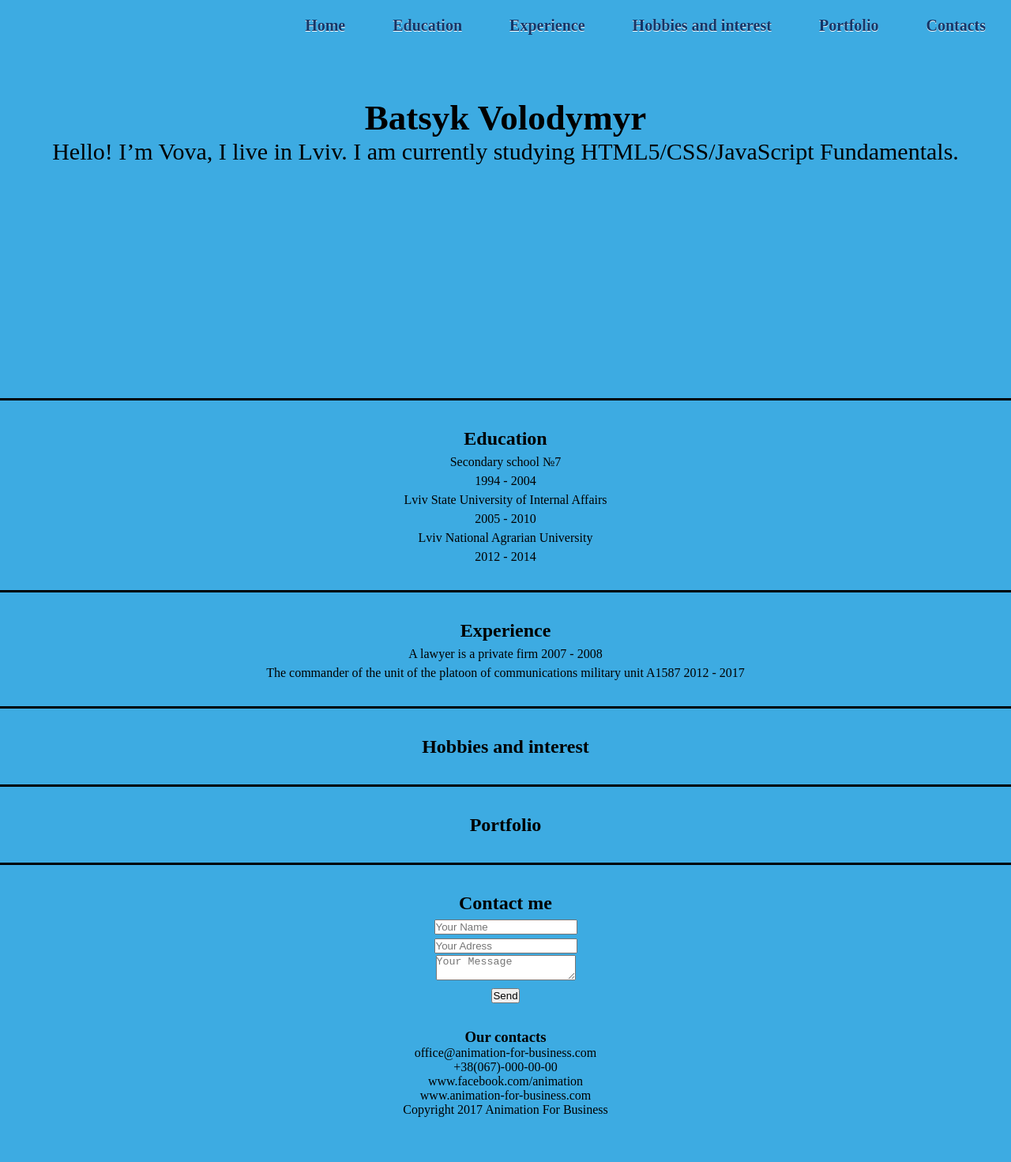
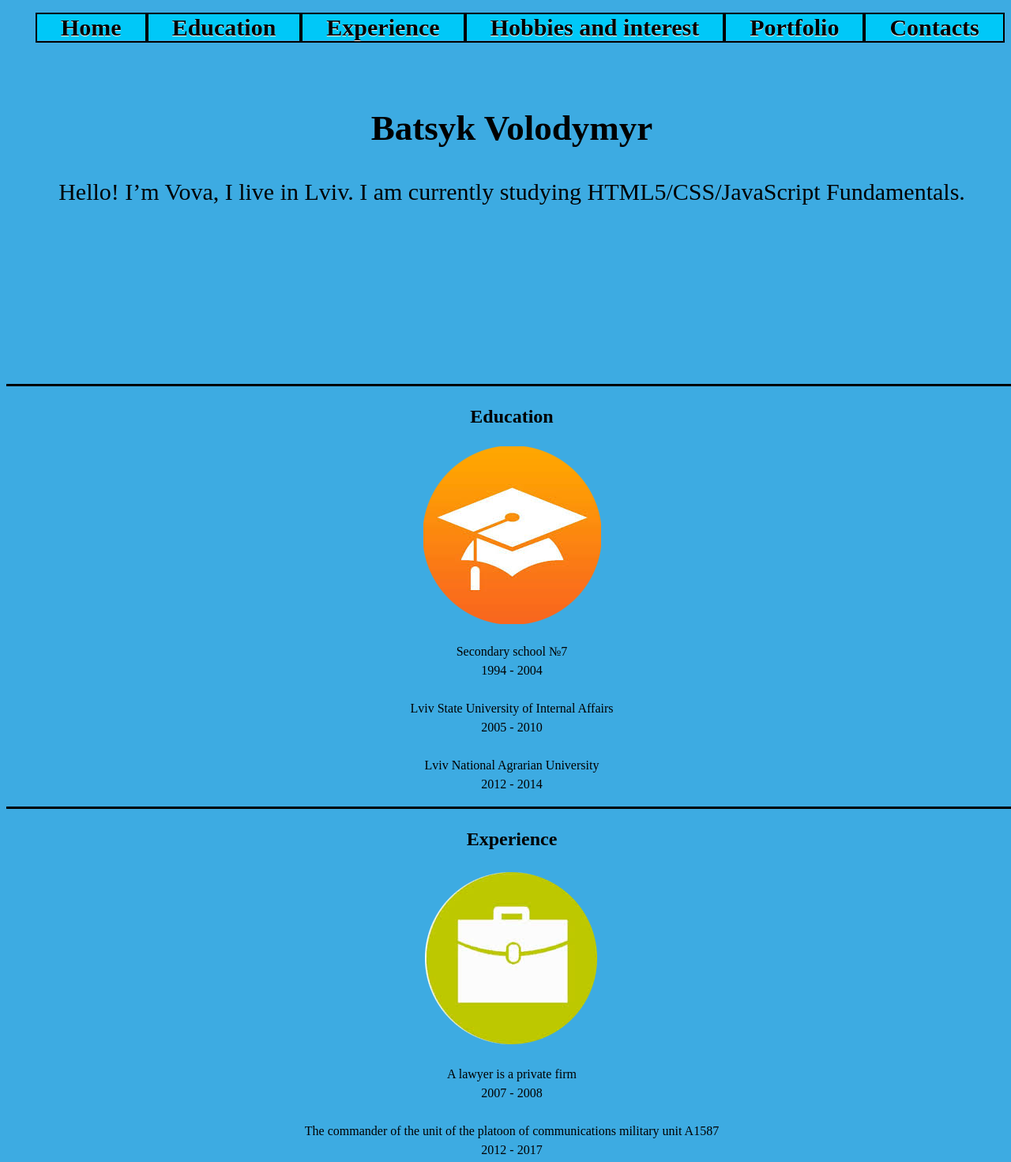
Before and after one commit to vovabatsyk/weather_cli, a plain HTML site: page index.html in a window 1280 px wide. Shown: the top 1471 px of the page at 79% size. Before the commit the page ends 1414 px from the top, so only its background shows below. Drawn offline with Linux system fonts and the light colour scheme.

Commit message:
“Initials”

```diff
--- a/css/index.css
+++ b/css/index.css
@@ -1,18 +1,12 @@
-*{
-	margin: 0;
-	padding: 0;
-}
-
 html,body {
 	width: 100%;
 	height: 100%;
 }
 
 body {
-	background-color:
-     #3dabe2
+	background-color: #3dabe2;
+}
 
-}
 header{
 	height:70px;
 	margin: 1px 1px 1px 1px;
@@ -20,64 +14,89 @@ header{
 }
 
 nav {
-	overflow: hidden;
-	float: right;
+	position: fixed;
+	top: 0;
+	right: 5px;
+	left: 5px;
+	overflow: hidden ;
 }
 
 nav li {
-	float:left;
+	border: solid 2px;
+	float: left;
 	list-style: none;
 }
+
 nav li a {
-	font-size: 20px;
+	font-size: 30px;
 	font-weight: bold;
 	text-decoration: none;
 	padding: 0 30px;
-	color: #143567;
+	color: black;
 	text-shadow: 0 1px 0 white;
+	background-color: #00c8f8;
 }
 
 nav li a:hover {
-	color: #a45f93;
+	background-color: #f6a2bf
 }
 
-main {
-text-align: center;
+ h2 {
+	text-align: center;
 }
 
 #home {
+	text-align: center;
 	font-size: 30px;
 	height:350px;
-	margin: 1px 1px 1px 1px;
-	padding: 30px;
 }
 
 #education {
+	text-align: center;
 	border-top-style: solid;
 	line-height: 1.5;
-	padding: 30px;
 }
 
 #experience {
+	text-align: center;
 	border-top-style: solid;
 	line-height: 1.5;
-	padding: 30px;
 }
 
 #hobbies {
+	text-align: center;
 	border-top-style: solid;
 	line-height: 1.5;
-	padding: 30px;
 }
 
 #portfolio {
 	border-top-style: solid;
 	line-height: 1.5;
-	padding: 30px;
 }
 
 #contacts {
 	border-top-style: solid;
 	line-height: 1.5;
-	padding: 30px;
 }
+
+.call {
+	width: 50px;
+}
+
+.phone {
+	width: 100px;
+}
+.hobbies {
+	width: 250px;
+	height: 250px;
+}
+
+input[type=text] {
+    width: 30%;
+    padding: 8px 5px;
+}
+
+input[type=email] {
+    width: 30%;
+    padding: 8px 5px;
+}
--- a/index.html
+++ b/index.html
@@ -27,18 +27,30 @@
             </section>
             <section id="education">
                 <h2>Education</h2>
-                    <p>Secondary school №7<br> 1994 - 2004<br>
-                    Lviv State University of Internal Affairs<br>2005 - 2010<br>
-                    Lviv National Agrarian University<br>2012 - 2014
+                    <img src="img/education.png" alt="Education">
+                    <p>Secondary school №7<br> 1994 - 2004<br><br>
+                    Lviv State University of Internal Affairs<br>2005 - 2010<br><br>
+                    Lviv National Agrarian University<br>2012 - 2014<br>
                     </p>
             </section>
             <section id="experience">
                 <h2>Experience</h2>
-                    <p>A lawyer is a private firm 2007 - 2008 <br> The commander of the unit of the platoon of communications   military unit A1587 2012 - 2017
+                    <img src="img/experience.png" alt="Experience">
+                    <p>A lawyer is a private firm<br> 2007 - 2008 <br><br> The commander of the unit of the platoon of communications   military unit A1587 <br>2012 - 2017<br>
                     </p>
             </section>
             <section id="hobbies">
                 <h2>Hobbies and interest</h2>
+                <div>
+                    <img src="img/hobbies/cars.png" alt="Cars" class="hobbies">
+                    <img src="img/hobbies/computer.png" alt="Cars" class="hobbies">
+                    <img src="img/hobbies/meet.png" alt="Cars" class="hobbies">
+                    <img src="img/hobbies/photo.png" alt="Cars" class="hobbies">
+                    <img src="img/hobbies/play.png" alt="Cars" class="hobbies">
+                    <img src="img/hobbies/shoping.png" alt="Cars" class="hobbies">
+                    <img src="img/hobbies/skiing.png" alt="Cars" class="hobbies">
+                    <img src="img/hobbies/travel.png" alt="Cars" class="hobbies">
+                </div>
             </section>
             <section id="portfolio">
                 <h2>Portfolio</h2>
@@ -54,15 +66,9 @@
                 	</form>
                 </div>
                 <div>
-            <h3>Our contacts</h3>
-            <ul>
-        		<li>office@animation-for-business.com</li>
-        		<li>+38(067)-000-00-00</li>
-        		<li>www.facebook.com/animation</li>
-        		<li>www.animation-for-business.com</li>
-    	    </ul>
+                	<img src="img/call.png" alt="Phone" class="call">+38(067)-000-00-00
+                	<img src="img/face.png" alt="Facebook" class="phone"><a href="https://www.facebook.com/vovabatsyk">www.facebook.com/vovabatsyk</a>
         	    </div>
-	    <span>Сopyright 2017 Animation For Business</span>
             </footer>
         </main>
     </body>
```
Also changed, not shown: img/call.png (added), img/education.png (added), img/experience.png (added), img/face.png (added), img/hobbies/cars.png (added), img/hobbies/computer.png (added), img/hobbies/meet.png (added), img/hobbies/photo.png (added), img/hobbies/play.png (added), img/hobbies/shoping.png (added), img/hobbies/skiing.png (added), img/hobbies/travel.png (added). Lines whose indentation alone changed are shown as unchanged.
